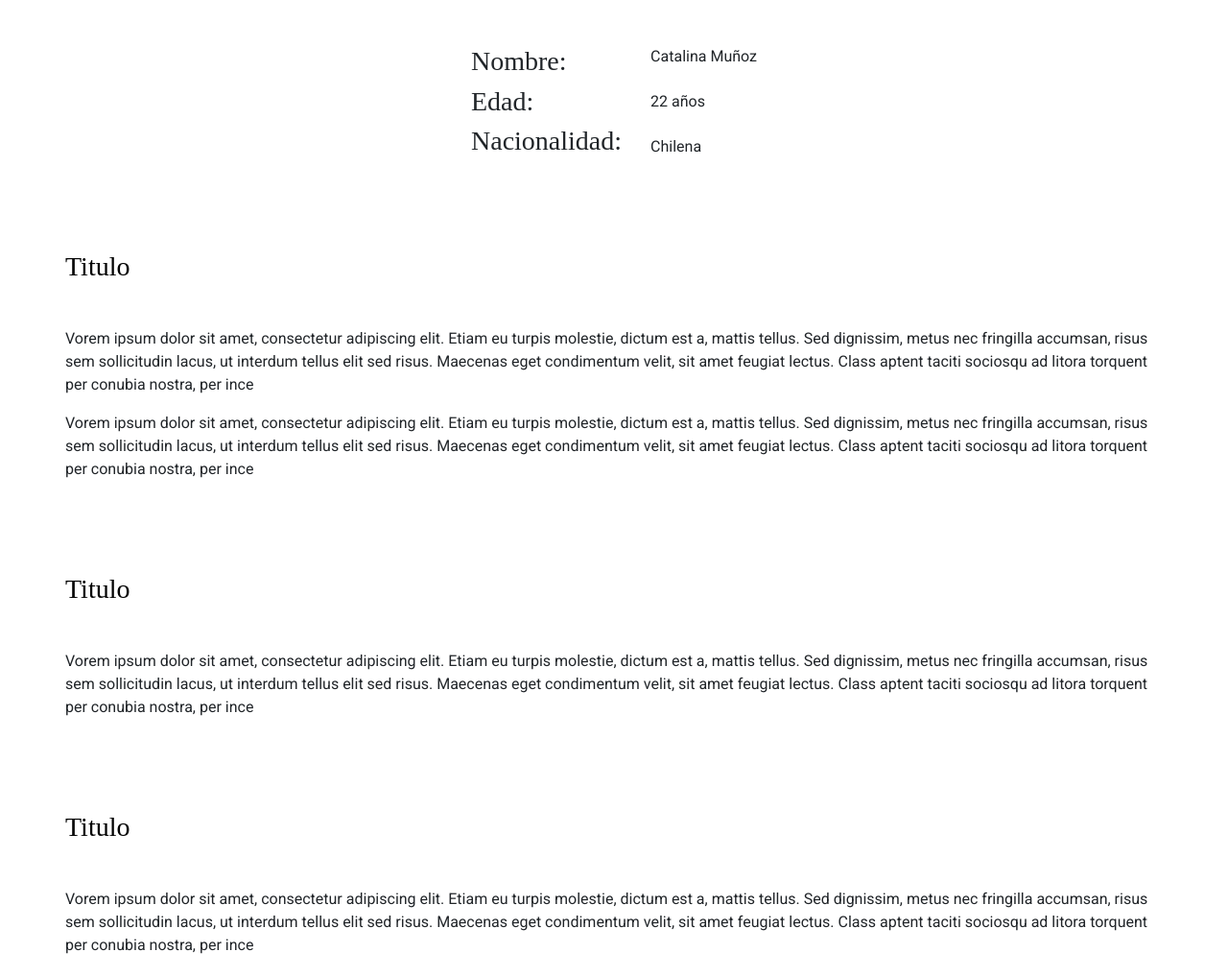
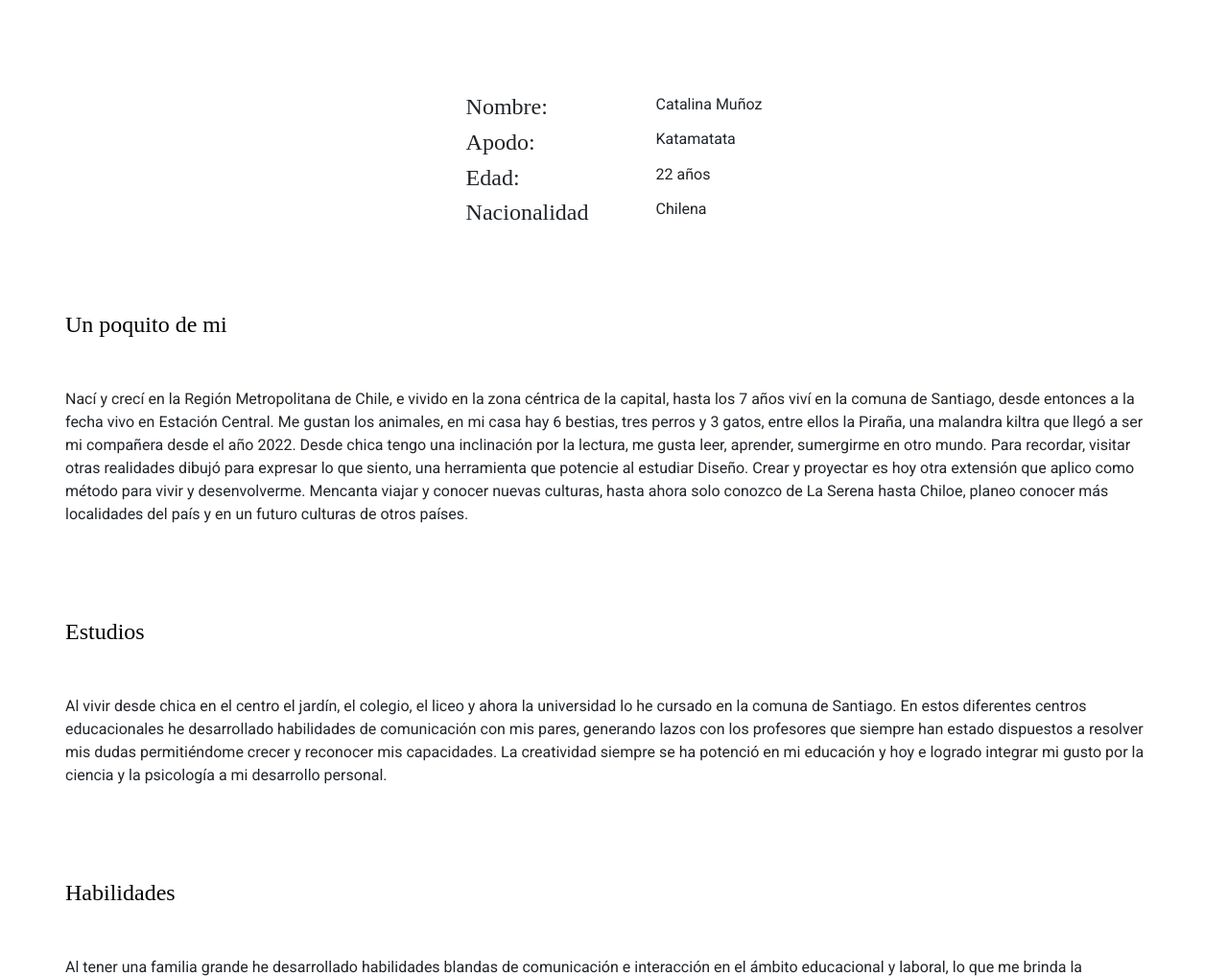
Before and after one commit to K4ta2525/ejercicio1, a plain HTML site: page pages/acercademi.html in a window 1280 px wide. Shown: the part 479-1496 px from the top of the page at 96% size. Drawn offline with nearby package versions, Linux system fonts and the light colour scheme; a web font is replaced by a local one.

Commit message:
gracias chelo

```diff
--- a/pages/acercademi.html
+++ b/pages/acercademi.html
@@ -32,12 +32,14 @@
             <div class="imagen-identidad-xl"></div>
             <div class="descripcion-identidad-xl">
               <div>
-                <h3>Nombre:</h3>
-                <h3>Edad:</h3>
-                <h3>Nacionalidad:</h3>
+                <h4>Nombre:</h4>
+                <h4>Apodo:</h4>
+                <h4>Edad:</h4>
+                <h4>Nacionalidad</h4>
               </div>
               <div class="identidad-persona">
                 <p>Catalina Muñoz</p>
+                <p>Katamatata</p>
                 <p>22 años</p>
                 <p>Chilena</p>
               </div>
@@ -46,21 +48,22 @@
     </div>
     <div class="descripcion-xl">
       <div class="titulo-categoria-descripcion-xl">
-        <h3>Titulo</h3>
+        <h4>Un poquito de mi</h4>
       </div>
       <div class="parrafo-descripcion-xl"></div>
-      <p>Vorem ipsum dolor sit amet, consectetur adipiscing elit. Etiam eu turpis molestie, dictum est a, mattis tellus. Sed dignissim, metus nec fringilla accumsan, risus sem sollicitudin lacus, ut interdum tellus elit sed risus. Maecenas eget condimentum velit, sit amet feugiat lectus. Class aptent taciti sociosqu ad litora torquent per conubia nostra, per ince</p>
-      <p>Vorem ipsum dolor sit amet, consectetur adipiscing elit. Etiam eu turpis molestie, dictum est a, mattis tellus. Sed dignissim, metus nec fringilla accumsan, risus sem sollicitudin lacus, ut interdum tellus elit sed risus. Maecenas eget condimentum velit, sit amet feugiat lectus. Class aptent taciti sociosqu ad litora torquent per conubia nostra, per ince</p>
+      <p>Nací y crecí en la Región Metropolitana de Chile, e vivido en la zona céntrica de la capital, hasta los 7 años viví en la comuna de Santiago, desde entonces a la fecha vivo en Estación Central. Me gustan los animales, en mi casa hay 6 bestias, tres perros y 3 gatos, entre ellos la Piraña, una malandra kiltra que llegó a ser mi compañera desde el año 2022. Desde chica tengo una inclinación por la lectura, me gusta leer, aprender, sumergirme en otro mundo. Para recordar, visitar otras realidades dibujó para expresar lo que siento, una herramienta que potencie al estudiar Diseño. Crear y proyectar es hoy otra extensión que aplico como método para  vivir y desenvolverme. Mencanta viajar y conocer nuevas culturas, hasta ahora solo conozco de La Serena hasta Chiloe, planeo conocer más localidades del país y en un futuro culturas de otros países.
+      </p>
       <div class="titulo-categoria-descripcion-xl">
-        <h3>Titulo</h3>
+        <h4>Estudios</h4>
       </div>
       <div class="parrafo-descripcion-xl"></div>
-      <p>Vorem ipsum dolor sit amet, consectetur adipiscing elit. Etiam eu turpis molestie, dictum est a, mattis tellus. Sed dignissim, metus nec fringilla accumsan, risus sem sollicitudin lacus, ut interdum tellus elit sed risus. Maecenas eget condimentum velit, sit amet feugiat lectus. Class aptent taciti sociosqu ad litora torquent per conubia nostra, per ince</p>
+      <p>Al vivir desde chica en el centro el jardín, el colegio, el liceo y ahora la universidad lo he cursado en la comuna de Santiago. En estos diferentes centros educacionales he desarrollado habilidades de comunicación con mis pares, generando lazos con los profesores que siempre han estado dispuestos a resolver mis dudas permitiéndome crecer y reconocer mis capacidades. La creatividad siempre se ha potenció en mi educación y hoy e logrado integrar mi gusto por la ciencia y la psicología a mi desarrollo personal.</p>
       <div class="titulo-categoria-descripcion-xl">
-        <h3>Titulo</h3>
+        <h4>Habilidades</h4>
       </div>
       <div class="parrafo-descripcion-xl"></div>
-      <p>Vorem ipsum dolor sit amet, consectetur adipiscing elit. Etiam eu turpis molestie, dictum est a, mattis tellus. Sed dignissim, metus nec fringilla accumsan, risus sem sollicitudin lacus, ut interdum tellus elit sed risus. Maecenas eget condimentum velit, sit amet feugiat lectus. Class aptent taciti sociosqu ad litora torquent per conubia nostra, per ince</p>
+      <p>Al tener una familia grande he desarrollado habilidades blandas de comunicación e interacción en el ámbito educacional y laboral, lo que me brinda la oportunidad de desenvolverme cómodamente en diversos contextos, con distintas personas. Hoy en día lo que más busco potenciar es mi habilidad de proyectar ideas, armar y desarmar los componentes de un objeto, al igual que de las ideas, compartir con mis pares diseñadores para recibir retroalimentacion es lo que más potencia la habilidad de escuchar y aceptar las criticas constructivas.
+      </p>
     </div>
 
 </body>
--- a/style.css
+++ b/style.css
@@ -199,19 +199,27 @@ background: url(./images/pngtree-fox-logo-vector-design-png-image_14609907-remov
 .descripcion-identidad-xl{
     display: flex;
 width: 164px;
-margin-top: 50px;
+margin-top: 100px;
 flex-direction: row;
 justify-content: center;
 align-items: flex-start;
-gap: 30px;
+gap: 70px;
 }
 .identidad-persona{
     display: flex;
     flex-direction: column;
-    justify-content: center;
+    justify-content: space-between;
     flex-shrink: 0;
-    gap: 7px;
+    height: 140.81px;
+
 }
+.identidad-persona p{
+margin: 0;
+padding: 0;
+margin-bottom: 8px;
+}
+
+
 .descripcion-xl{
     display: flex;
 padding: 0px 68px;
```
Also changed, not shown: pages/proyectos.html (+5 -5 lines).
